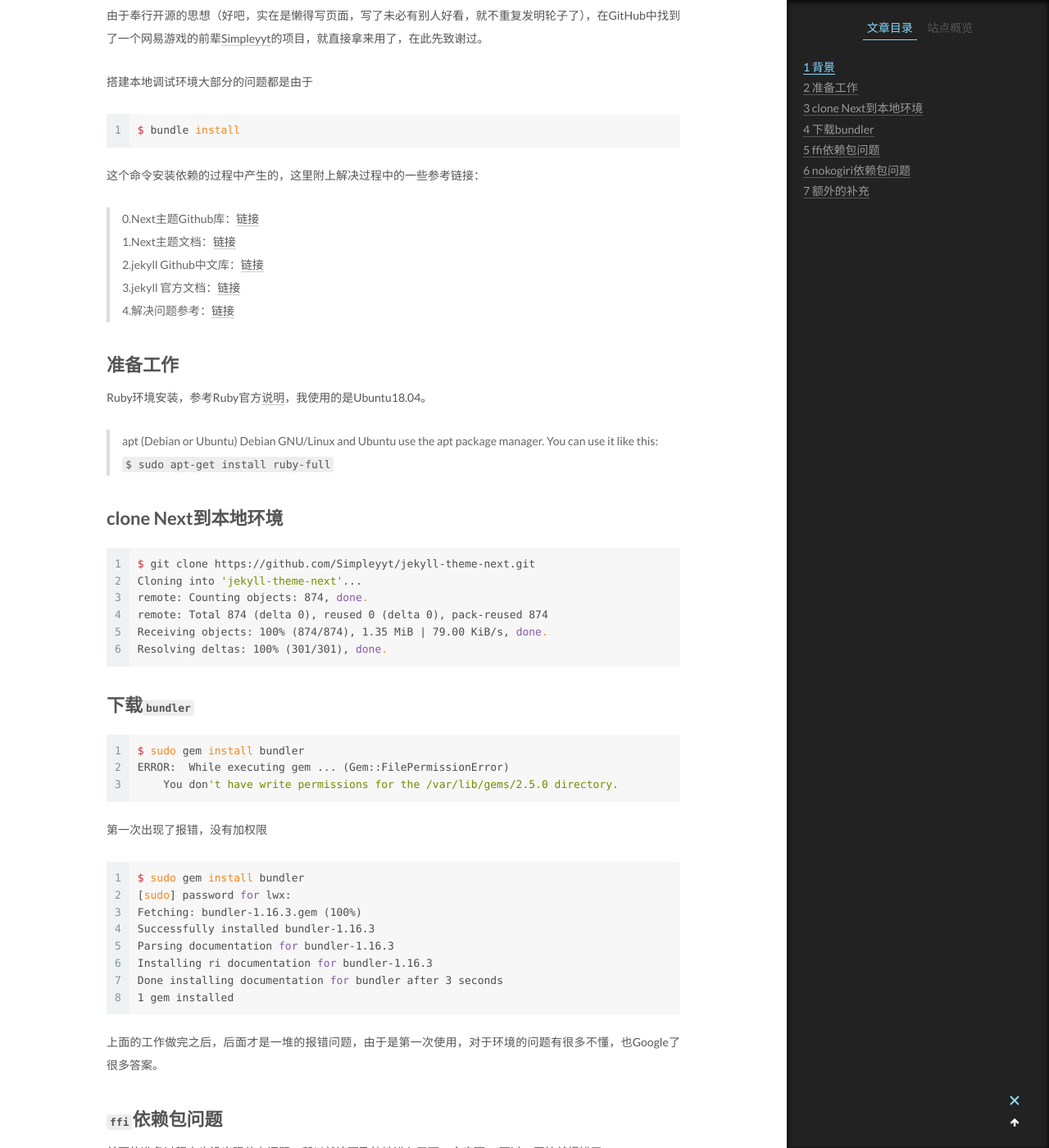
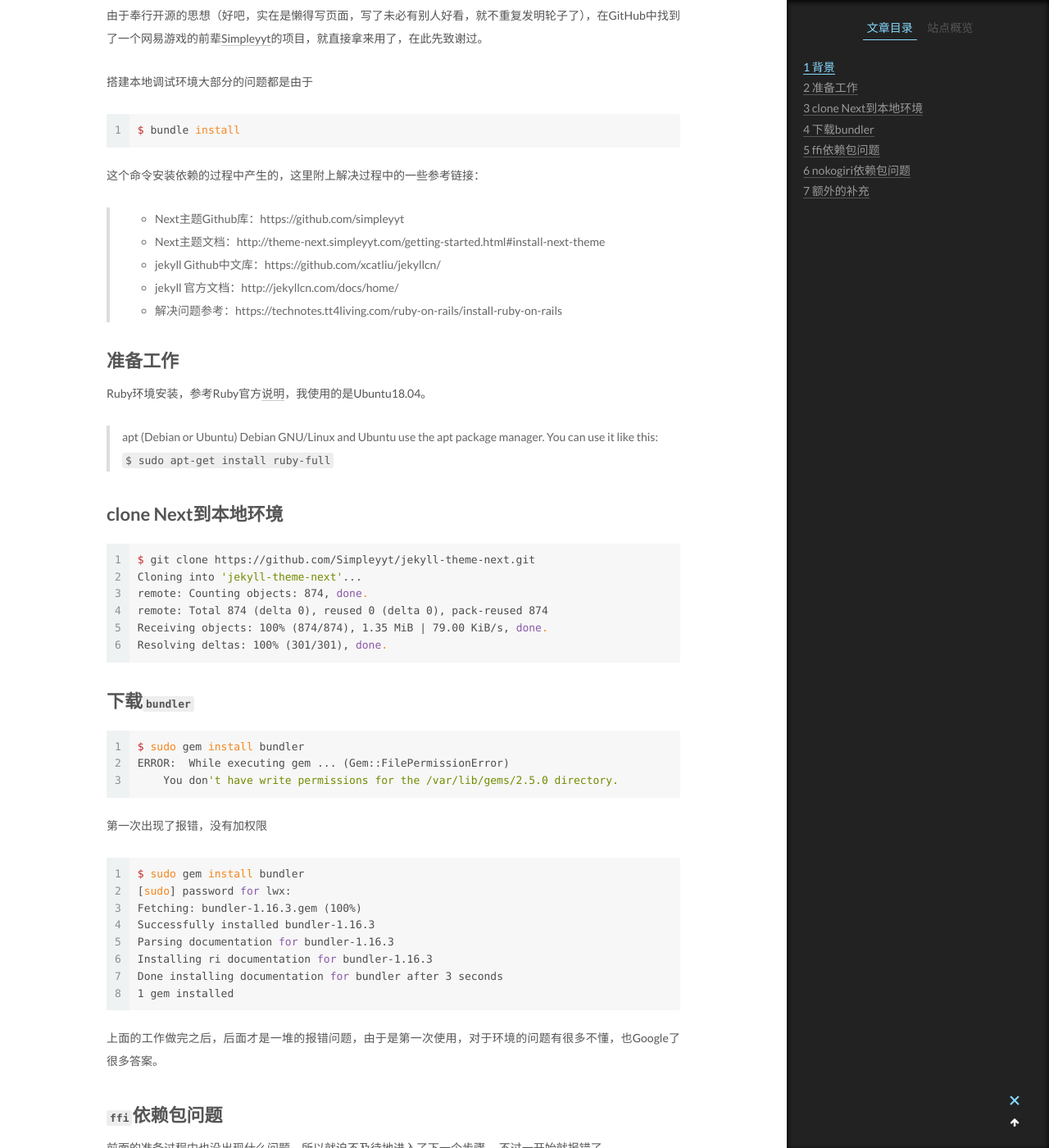
Before and after one commit to X-Wilson/X-Wilson.github.io, a Jekyll site: the page built from _posts/2018-07-18-Next主题本地环境搭建.md, in a window 1280 px wide and 1400 px high, scrolled down 569 px. Shown: the whole window at 82% size. Built offline with Jekyll 4.4.1, drawn with Linux system fonts in a browser that asks for light colours; some of the changed text lies outside the part shown.

Commit message:
Updata blog1.4

````diff
--- a/_posts/2018-07-18-Next主题本地环境搭建.md
+++ b/_posts/2018-07-18-Next主题本地环境搭建.md
@@ -15,11 +15,11 @@ date: 2018-07-18 23:59:30
 $ bundle install
 ```
 这个命令安装依赖的过程中产生的，这里附上解决过程中的一些参考链接：
->0.Next主题Github库：[链接](https://github.com/simpleyyt)
->1.Next主题文档：[链接](http://theme-next.simpleyyt.com/getting-started.html#install-next-theme)
->2.jekyll Github中文库：[链接](https://github.com/xcatliu/jekyllcn/)
->3.jekyll 官方文档：[链接](http://jekyllcn.com/docs/home/)
->4.解决问题参考：[链接](https://technotes.tt4living.com/ruby-on-rails/install-ruby-on-rails)
+> * Next主题Github库：https://github.com/simpleyyt
+> * Next主题文档：http://theme-next.simpleyyt.com/getting-started.html#install-next-theme
+> * jekyll Github中文库：https://github.com/xcatliu/jekyllcn/
+> * jekyll 官方文档：http://jekyllcn.com/docs/home/
+> * 解决问题参考：https://technotes.tt4living.com/ruby-on-rails/install-ruby-on-rails
 
 ## 准备工作
 Ruby环境安装，参考Ruby官方[说明](http://www.ruby-lang.org/en/documentation/installation/)，我使用的是Ubuntu18.04。
````
Also changed, not shown: other parts of _posts/2018-07-18-Next主题本地环境搭建.md (+1 -1 lines).
